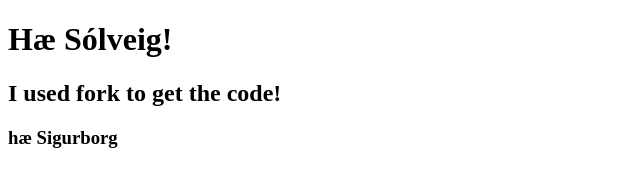
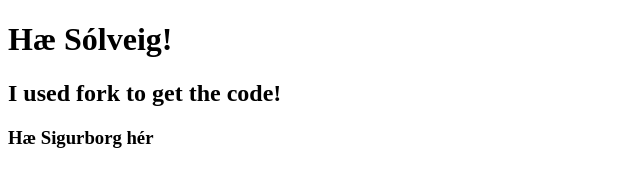
Before and after one commit to solveighelga/Branches-and-Pull-Requests, a plain HTML site: page index.html in a window 1280 px wide. Shown: the full height of the page, 0-640 px from the left. Drawn offline with Linux system fonts and the light colour scheme.

Commit message:
branch 2

```diff
--- a/index.html
+++ b/index.html
@@ -9,6 +9,6 @@
 <body>
     <h1>Hæ Sólveig! </h1>
     <h2>I used fork to get the code!</h2>
-    <h3>hæ Sigurborg</h3>
+    <h3>Hæ Sigurborg hér</h3>
 </body>
 </html>
```
